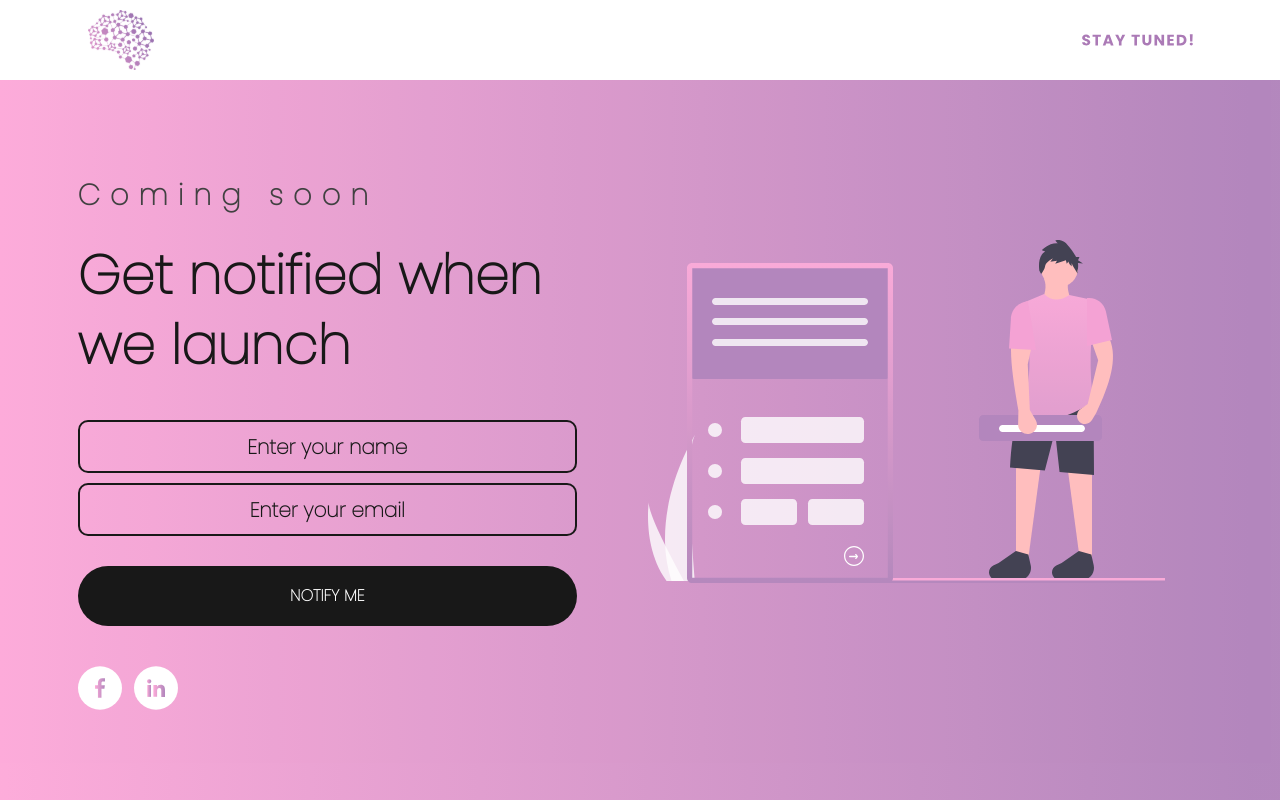
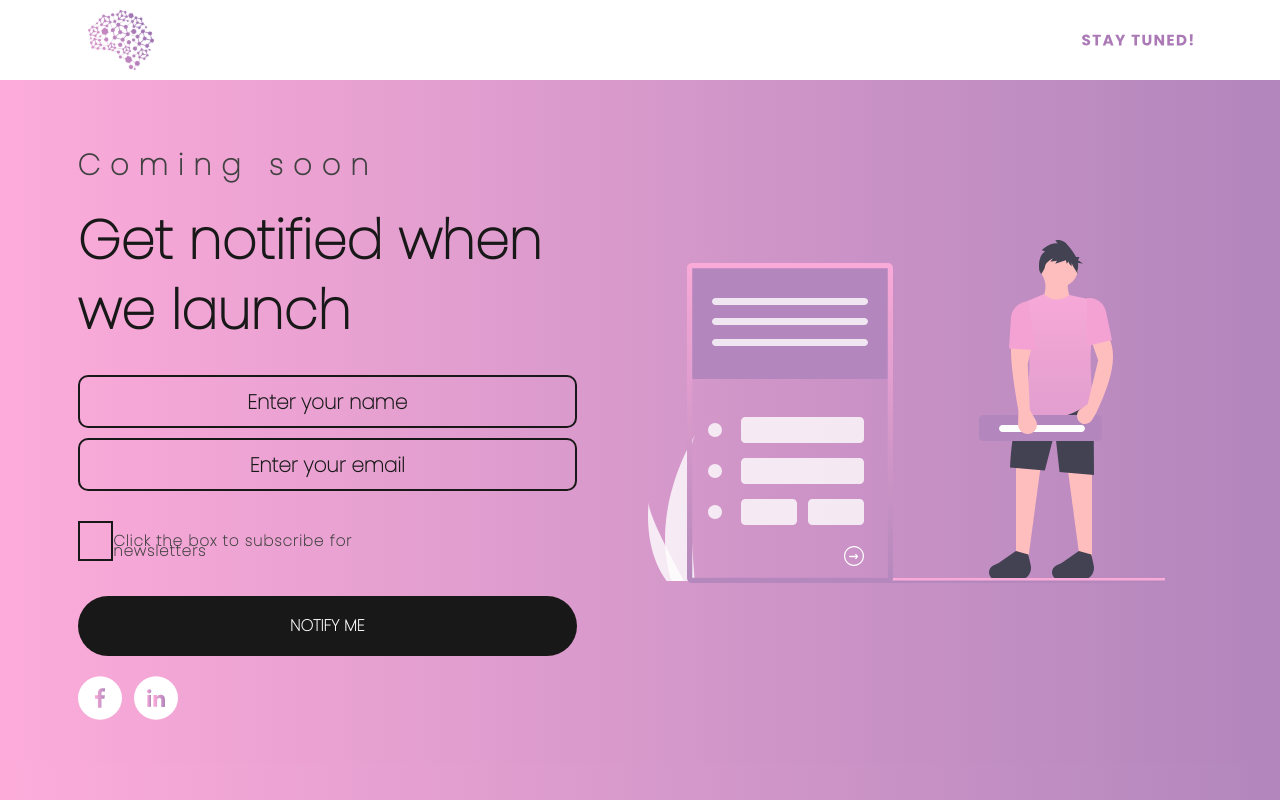
Before and after one commit to KONECKTOME/Konecktome-client, a React (Create React App) app: page / in a window 1280 px wide. Built offline with nearby package versions, Linux system fonts and the light colour scheme; the HTML template or start-up script is replaced by a standard one.

Commit message:
completed

```diff
--- a/src/Components/Comingsoon.jsx
+++ b/src/Components/Comingsoon.jsx
@@ -17,6 +17,18 @@ class Comingsoon extends Component {
     successText: false,
     noTextError: false,
     subscribe: false,
+    errorSendingEmail: false,
+    subscribeCheckBoxClass: false,
+  }
+
+  checkBox = (e) => {
+    e.preventDefault()
+    this.setState((previousState) => {
+      return {
+        subscribe: !previousState.subscribe,
+        subscribeCheckBoxClass: !previousState.subscribeCheckBoxClass,
+      }
+    })
   }
 
   updateDetails = (e) => {
@@ -24,6 +36,21 @@ class Comingsoon extends Component {
     const id = e.currentTarget.id
     details[id] = e.currentTarget.value
     this.setState({ details })
+  }
+
+  sendTransactionalEmail = async () => {
+    const response = await fetch('http://localhost:3002/mail/transactional', {
+      method: 'POST',
+      body: JSON.stringify({
+        name: this.state.details.name,
+        email: this.state.details.email,
+      }),
+      headers: {
+        'Content-type': 'application/json',
+      },
+    })
+    const details = await response.json()
+    return details.message
   }
 
   register = async (e) => {
@@ -59,6 +86,17 @@ class Comingsoon extends Component {
           })
         }, 1200)
       } else if (details.message === 'Sign up successful') {
+        const sendEmail = this.sendTransactionalEmail()
+        if (sendEmail === 'Error sending email') {
+          this.setState({
+            errorSendingEmail: true,
+          })
+          setTimeout(() => {
+            this.setState({
+              errorSendingEmail: false,
+            })
+          }, 1200)
+        }
         if (this.state.subscribe === true) {
           const response = await fetch('http://localhost:3002/mail/marketing', {
             method: 'POST',
@@ -126,6 +164,18 @@ class Comingsoon extends Component {
                   onChange={(e) => this.updateDetails(e)}
                 />
                 <br></br>
+                <div id="checkbox-wrapper">
+                  <div
+                    onClick={(e) => this.checkBox(e)}
+                    className={
+                      this.state.subscribeCheckBoxClass ? 'active' : 'inactive'
+                    }
+                  ></div>
+                  <p id="checkbox-text">
+                    Click the box to subscribe for newsletters
+                  </p>
+                </div>
+                <p>{this.state.checkText}</p>
                 {this.state.noTextError === true ? (
                   <p id="no-text-error">Fields cannot be empty.</p>
                 ) : (
--- a/src/css/Comingsoon.css
+++ b/src/css/Comingsoon.css
@@ -6,7 +6,7 @@
 }
 
 #left-col2 {
-    margin-top: 80px;
+    margin-top: 50px;
 }
 
 #right-col2 {
@@ -34,8 +34,8 @@
     line-height: 70px;
     align-items: center;
     color: #000000;
-    margin-bottom: 4rem;
-    margin-top: 1rem;
+    margin-bottom: 3rem;
+    margin-top: 0.5rem;
 }
 
 input[type='text'] {
@@ -108,7 +108,7 @@ input[type='email']:focus {
 #icons-wrapper {
     display: flex;
     justify-content: space-between;
-    margin-top: 4rem;
+    margin-top: 2rem;
     width: 100px;
 }
 
@@ -127,6 +127,41 @@ input[type='email']:focus {
     color: green;
 }
 
+#checkbox-wrapper {
+    margin-top: 3rem;
+    width: 60%;
+    display: flex;
+    justify-content: space-between;
+}
+
+#checkbox-text {
+    margin-top: 1.5rem;
+    font-family: Poppins;
+    font-style: normal;
+    font-weight: 600;
+    font-size: 15px;
+    line-height: 10px;
+    align-items: center;
+    letter-spacing: 1px;
+    color: #2d2d2d;
+}
+
+.active {
+    width: 40px;
+    height: 40px;
+    border: 2px solid #000000;
+    background-color: #000000;
+    cursor: pointer;
+}
+
+.inactive {
+    width: 40px;
+    height: 40px;
+    border: 2px solid #000000;
+    background-color: transparent;
+    cursor: pointer;
+}
+
 @media only screen and (min-device-width: 320px) and (max-device-width: 568px) and (-webkit-min-device-pixel-ratio: 2) {
     #landing-wrapper {
         width: 100vw;
@@ -136,7 +171,7 @@ input[type='email']:focus {
         opacity: 0.9;
     }
     #left-col2 {
-        margin-top: 10px;
+        margin-top: 8px;
     }
     #right-col2 {
         display: none;
@@ -161,8 +196,8 @@ input[type='email']:focus {
         line-height: 70px;
         text-align: center;
         color: #000000;
-        margin-bottom: 4rem;
-        margin-top: 1rem;
+        margin-bottom: 2rem;
+        margin-top: 0.2rem;
     }
     input[type='text'] {
         width: 100%;
@@ -183,8 +218,26 @@ input[type='email']:focus {
         height: 50px;
     }
     #icons-wrapper {
-        margin-top: 5rem;
+        margin-top: 2rem;
+        width: 30%;
+    }
+    #checkbox-wrapper {
+        margin-top: 3rem;
         width: 100%;
+        display: flex;
+        justify-content: space-between;
+    }
+    #checkbox-text {
+        margin-top: 0.4rem;
+        margin-left: 1rem;
+        font-family: Poppins;
+        font-style: normal;
+        font-weight: 600;
+        font-size: 15px;
+        line-height: 17px;
+        align-items: center;
+        letter-spacing: 1px;
+        color: #2d2d2d;
     }
 }
 
@@ -234,6 +287,24 @@ input[type='email']:focus {
         font-size: 26px;
         width: 100%;
     }
+    #checkbox-wrapper {
+        margin-top: 3rem;
+        width: 70%;
+        display: flex;
+        justify-content: space-between;
+    }
+    #checkbox-text {
+        margin-top: 1rem;
+        margin-left: 1rem;
+        font-family: Poppins;
+        font-style: normal;
+        font-weight: 600;
+        font-size: 19px;
+        line-height: 17px;
+        align-items: center;
+        letter-spacing: 1px;
+        color: #2d2d2d;
+    }
 }
 
 
@@ -281,4 +352,22 @@ input[type='email']:focus {
     #btn {
         font-size: 26px;
     }
+    #checkbox-wrapper {
+        margin-top: 3rem;
+        width: 100%;
+        display: flex;
+        justify-content: space-between;
+    }
+    #checkbox-text {
+        margin-top: 0.5rem;
+        margin-left: 1rem;
+        font-family: Poppins;
+        font-style: normal;
+        font-weight: 700;
+        font-size: 19px;
+        line-height: 17px;
+        align-items: center;
+        letter-spacing: 1px;
+        color: #2d2d2d;
+    }
 }
```
